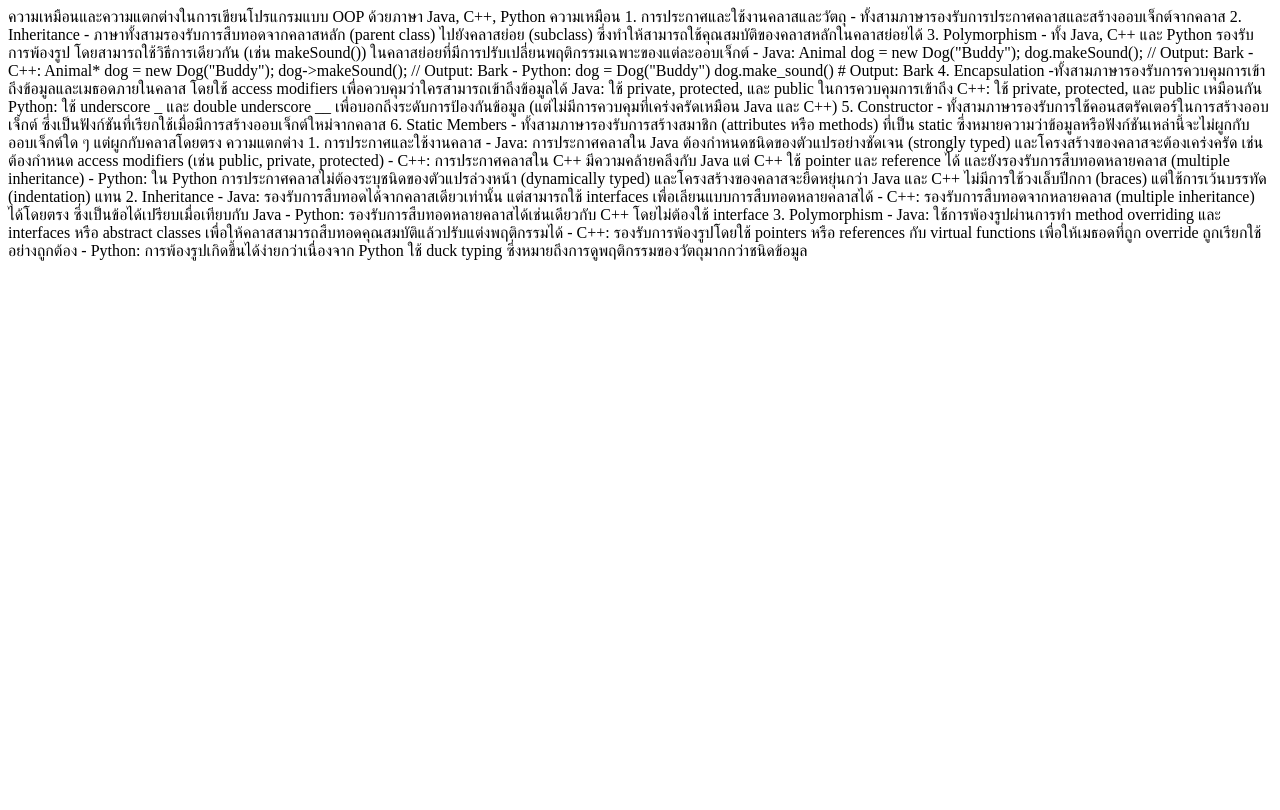
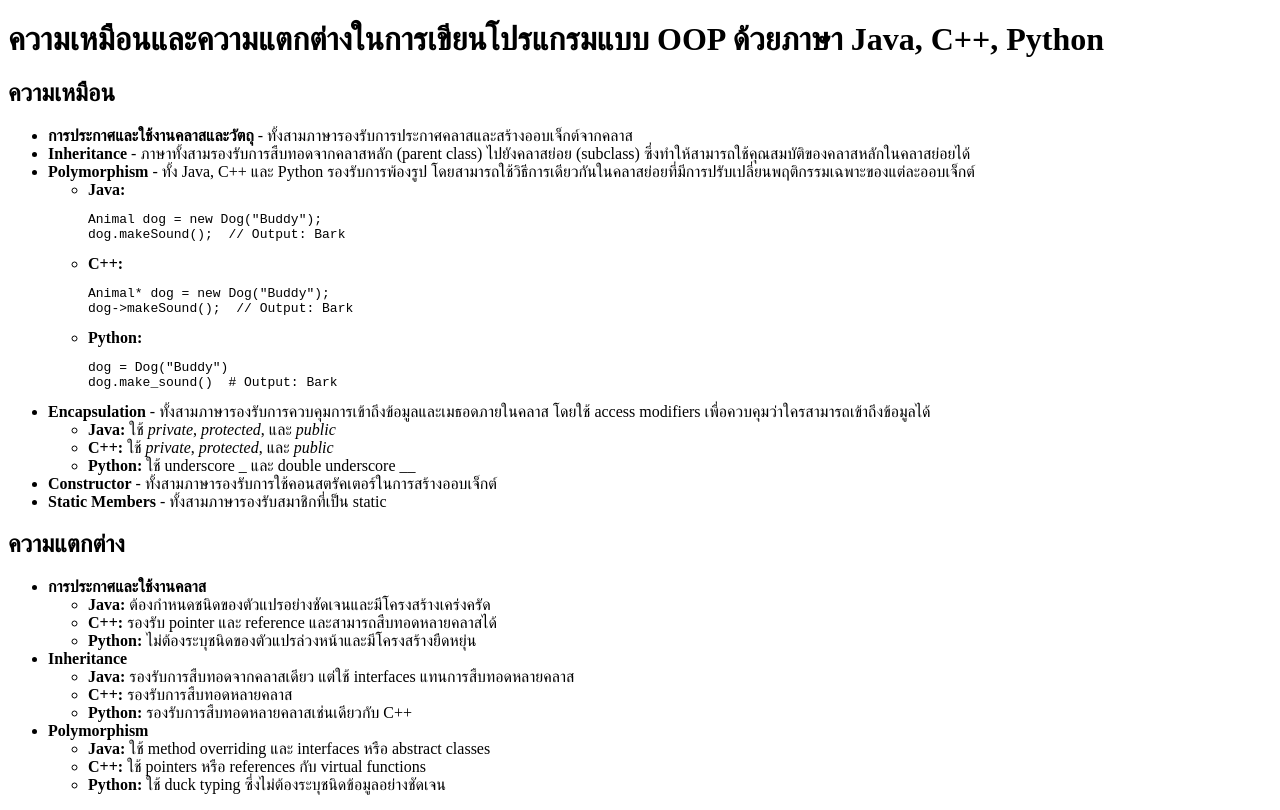
Before and after one commit to prathumsuwan/prathumsuwan.github.io, a plain HTML site: page index.html in a window 1280 px wide. Drawn offline with Linux system fonts and the light colour scheme.

Commit message:
Update index.html

```diff
--- a/index.html
+++ b/index.html
@@ -1,35 +1,59 @@
-<html>
-ความเหมือนและความแตกต่างในการเขียนโปรแกรมแบบ OOP ด้วยภาษา Java, C++, Python
-ความเหมือน
-1. การประกาศและใช้งานคลาสและวัตถุ - ทั้งสามภาษารองรับการประกาศคลาสและสร้างออบเจ็กต์จากคลาส
-2. Inheritance - ภาษาทั้งสามรองรับการสืบทอดจากคลาสหลัก (parent class) ไปยังคลาสย่อย (subclass) ซึ่งทำให้สามารถใช้คุณสมบัติของคลาสหลักในคลาสย่อยได้
-3. Polymorphism - ทั้ง Java, C++ และ Python รองรับการพ้องรูป โดยสามารถใช้วิธีการเดียวกัน (เช่น makeSound()) ในคลาสย่อยที่มีการปรับเปลี่ยนพฤติกรรมเฉพาะของแต่ละออบเจ็กต์
-  - Java:
-  Animal dog = new Dog("Buddy");
-  dog.makeSound();  // Output: Bark
-  - C++:
-  Animal* dog = new Dog("Buddy");
-  dog->makeSound();  // Output: Bark
-  - Python:
-  dog = Dog("Buddy")
-  dog.make_sound()  # Output: Bark
-4. Encapsulation -ทั้งสามภาษารองรับการควบคุมการเข้าถึงข้อมูลและเมธอดภายในคลาส โดยใช้ access modifiers เพื่อควบคุมว่าใครสามารถเข้าถึงข้อมูลได้
-  Java: ใช้ private, protected, และ public ในการควบคุมการเข้าถึง
-  C++: ใช้ private, protected, และ public เหมือนกัน
-  Python: ใช้ underscore _ และ double underscore __ เพื่อบอกถึงระดับการป้องกันข้อมูล (แต่ไม่มีการควบคุมที่เคร่งครัดเหมือน Java และ C++)
-5. Constructor - ทั้งสามภาษารองรับการใช้คอนสตรัคเตอร์ในการสร้างออบเจ็กต์ ซึ่งเป็นฟังก์ชันที่เรียกใช้เมื่อมีการสร้างออบเจ็กต์ใหม่จากคลาส
-6. Static Members - ทั้งสามภาษารองรับการสร้างสมาชิก (attributes หรือ methods) ที่เป็น static ซึ่งหมายความว่าข้อมูลหรือฟังก์ชันเหล่านี้จะไม่ผูกกับออบเจ็กต์ใด ๆ แต่ผูกกับคลาสโดยตรง
-ความแตกต่าง
-1. การประกาศและใช้งานคลาส
-  - Java: การประกาศคลาสใน Java ต้องกำหนดชนิดของตัวแปรอย่างชัดเจน (strongly typed) และโครงสร้างของคลาสจะต้องเคร่งครัด เช่น ต้องกำหนด access modifiers (เช่น public, private, protected)
-  - C++: การประกาศคลาสใน C++ มีความคล้ายคลึงกับ Java แต่ C++ ใช้ pointer และ reference ได้ และยังรองรับการสืบทอดหลายคลาส (multiple inheritance)
-  - Python: ใน Python การประกาศคลาสไม่ต้องระบุชนิดของตัวแปรล่วงหน้า (dynamically typed) และโครงสร้างของคลาสจะยืดหยุ่นกว่า Java และ C++ ไม่มีการใช้วงเล็บปีกกา (braces) แต่ใช้การเว้นบรรทัด (indentation) แทน
-2. Inheritance
-  - Java: รองรับการสืบทอดได้จากคลาสเดียวเท่านั้น แต่สามารถใช้ interfaces เพื่อเลียนแบบการสืบทอดหลายคลาสได้
-  - C++: รองรับการสืบทอดจากหลายคลาส (multiple inheritance) ได้โดยตรง ซึ่งเป็นข้อได้เปรียบเมื่อเทียบกับ Java
-  - Python: รองรับการสืบทอดหลายคลาสได้เช่นเดียวกับ C++ โดยไม่ต้องใช้ interface
-3. Polymorphism
-  - Java: ใช้การพ้องรูปผ่านการทำ method overriding และ interfaces หรือ abstract classes เพื่อให้คลาสสามารถสืบทอดคุณสมบัติแล้วปรับแต่งพฤติกรรมได้
-  - C++: รองรับการพ้องรูปโดยใช้ pointers หรือ references กับ virtual functions เพื่อให้เมธอดที่ถูก override ถูกเรียกใช้อย่างถูกต้อง
-  - Python: การพ้องรูปเกิดขึ้นได้ง่ายกว่าเนื่องจาก Python ใช้ duck typing ซึ่งหมายถึงการดูพฤติกรรมของวัตถุมากกว่าชนิดข้อมูล
+<!DOCTYPE html>
+<html lang="th">
+<head>
+    <meta charset="UTF-8">
+    <meta name="viewport" content="width=device-width, initial-scale=1.0">
+    <title>OOP Comparison: Java, C++, Python</title>
+</head>
+<body>
+    <h1>ความเหมือนและความแตกต่างในการเขียนโปรแกรมแบบ OOP ด้วยภาษา Java, C++, Python</h1>
+
+    <h2>ความเหมือน</h2>
+    <ul>
+        <li><strong>การประกาศและใช้งานคลาสและวัตถุ</strong> - ทั้งสามภาษารองรับการประกาศคลาสและสร้างออบเจ็กต์จากคลาส</li>
+        <li><strong>Inheritance</strong> - ภาษาทั้งสามรองรับการสืบทอดจากคลาสหลัก (parent class) ไปยังคลาสย่อย (subclass) ซึ่งทำให้สามารถใช้คุณสมบัติของคลาสหลักในคลาสย่อยได้</li>
+        <li><strong>Polymorphism</strong> - ทั้ง Java, C++ และ Python รองรับการพ้องรูป โดยสามารถใช้วิธีการเดียวกันในคลาสย่อยที่มีการปรับเปลี่ยนพฤติกรรมเฉพาะของแต่ละออบเจ็กต์</li>
+        <ul>
+            <li><strong>Java:</strong>
+                <pre>Animal dog = new Dog("Buddy");<br>dog.makeSound();  // Output: Bark</pre>
+            </li>
+            <li><strong>C++:</strong>
+                <pre>Animal* dog = new Dog("Buddy");<br>dog->makeSound();  // Output: Bark</pre>
+            </li>
+            <li><strong>Python:</strong>
+                <pre>dog = Dog("Buddy")<br>dog.make_sound()  # Output: Bark</pre>
+            </li>
+        </ul>
+        <li><strong>Encapsulation</strong> - ทั้งสามภาษารองรับการควบคุมการเข้าถึงข้อมูลและเมธอดภายในคลาส โดยใช้ access modifiers เพื่อควบคุมว่าใครสามารถเข้าถึงข้อมูลได้</li>
+        <ul>
+            <li><strong>Java:</strong> ใช้ <em>private</em>, <em>protected</em>, และ <em>public</em></li>
+            <li><strong>C++:</strong> ใช้ <em>private</em>, <em>protected</em>, และ <em>public</em></li>
+            <li><strong>Python:</strong> ใช้ underscore <em>_</em> และ double underscore <em>__</em></li>
+        </ul>
+        <li><strong>Constructor</strong> - ทั้งสามภาษารองรับการใช้คอนสตรัคเตอร์ในการสร้างออบเจ็กต์</li>
+        <li><strong>Static Members</strong> - ทั้งสามภาษารองรับสมาชิกที่เป็น static</li>
+    </ul>
+
+    <h2>ความแตกต่าง</h2>
+    <ul>
+        <li><strong>การประกาศและใช้งานคลาส</strong></li>
+        <ul>
+            <li><strong>Java:</strong> ต้องกำหนดชนิดของตัวแปรอย่างชัดเจนและมีโครงสร้างเคร่งครัด</li>
+            <li><strong>C++:</strong> รองรับ pointer และ reference และสามารถสืบทอดหลายคลาสได้</li>
+            <li><strong>Python:</strong> ไม่ต้องระบุชนิดของตัวแปรล่วงหน้าและมีโครงสร้างยืดหยุ่น</li>
+        </ul>
+        <li><strong>Inheritance</strong></li>
+        <ul>
+            <li><strong>Java:</strong> รองรับการสืบทอดจากคลาสเดียว แต่ใช้ interfaces แทนการสืบทอดหลายคลาส</li>
+            <li><strong>C++:</strong> รองรับการสืบทอดหลายคลาส</li>
+            <li><strong>Python:</strong> รองรับการสืบทอดหลายคลาสเช่นเดียวกับ C++</li>
+        </ul>
+        <li><strong>Polymorphism</strong></li>
+        <ul>
+            <li><strong>Java:</strong> ใช้ method overriding และ interfaces หรือ abstract classes</li>
+            <li><strong>C++:</strong> ใช้ pointers หรือ references กับ virtual functions</li>
+            <li><strong>Python:</strong> ใช้ duck typing ซึ่งไม่ต้องระบุชนิดข้อมูลอย่างชัดเจน</li>
+        </ul>
+    </ul>
+</body>
 </html>
```
